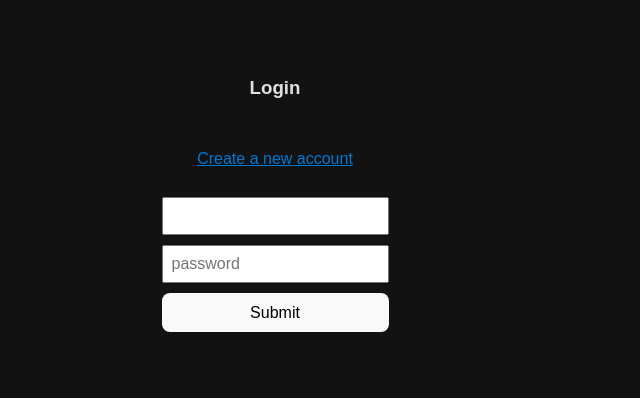
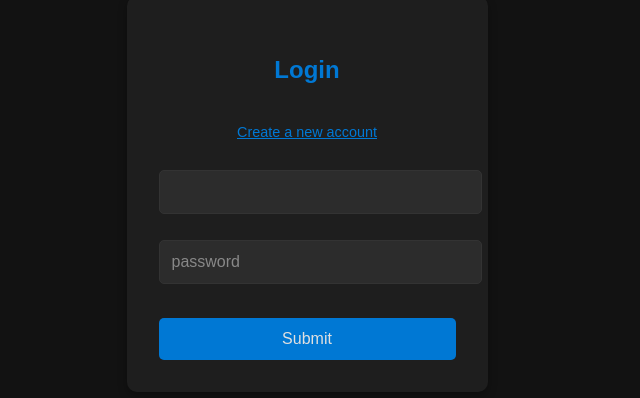
Before and after one commit to MagmaMonst/Delta, a React (Vite) app in the folder chat-app-client/: page / in a window 1280 px wide. Shown: the part 206-604 px from the top of the page, without its empty margins (365-1005 px from the left). Built offline with nearby package versions, Linux system fonts and the light colour scheme; no server answers.

Commit message:
refined UI for login page

```diff
--- a/chat-app-client/src/App.css
+++ b/chat-app-client/src/App.css
@@ -92,14 +92,27 @@ body {
 }
 
 #login-form-container {
+	background-color: #1e1e1e;
+	padding: 2rem;
+	border-radius: 10px;
+	box-shadow: 0 4px 10px rgba(0, 0, 0, 0.3);
 	display: flex;
 	flex-direction: column;
 	gap: 10px;
 	width: 100%;
+	text-align: center;
 }
 
 #login-form-container h3 {
+	margin-bottom: 1rem;
+	color: #0078d4;
+	font-size: 1.5rem;
 	text-align: center;
+}
+
+#login-form-container p {
+	margin: 0.5rem 0;
+	font-size: 0.9rem;
 }
 
 #login-form-container #switch-auth-mode {
@@ -115,9 +128,45 @@ body {
 
 #login-form-container input {
 	font-size: 1rem;
-	padding: 0.5rem;
+	padding: 0.75rem;
+	width: 100%;
+	margin: 0.5rem 0;
+	border: 1px solid #333;
+	border-radius: 5px;
+	background-color: #2c2c2c;
+	color: #e0e0e0;
+	font-size: 1rem;
+	outline: none;
+}
+
+#login-form-container input::placeholder {
+	color: #888;
+}
+/*when the user selects the form to type*/
+#login-form-container input:focus {
+	border-color: #005bb5;
+	box-shadow: 0 0 5px rgba(100, 180, 245, 0.5);
+}
+
+#login-form-container button {
+	width: 100%;
+	padding: 0.75rem;
+	margin-top: 1rem;
+	border: none;
+	border-radius: 5px;
+	color: #e0e0e0;
+	background-color: #0078d4;
+	font-size: 1rem;
+	cursor: pointer;
+	transition: background-color 0.3s ease;
+}
+
+#login-form-container button:hover {
+	background-color: #005bb5;
 }
 
 #login-form-container #login-err {
-	color: #e33e3e;
+	color: #ff6b6b;
+	font-size: 0.9rem;
+	margin-bottom: 1rem;
 }
```
